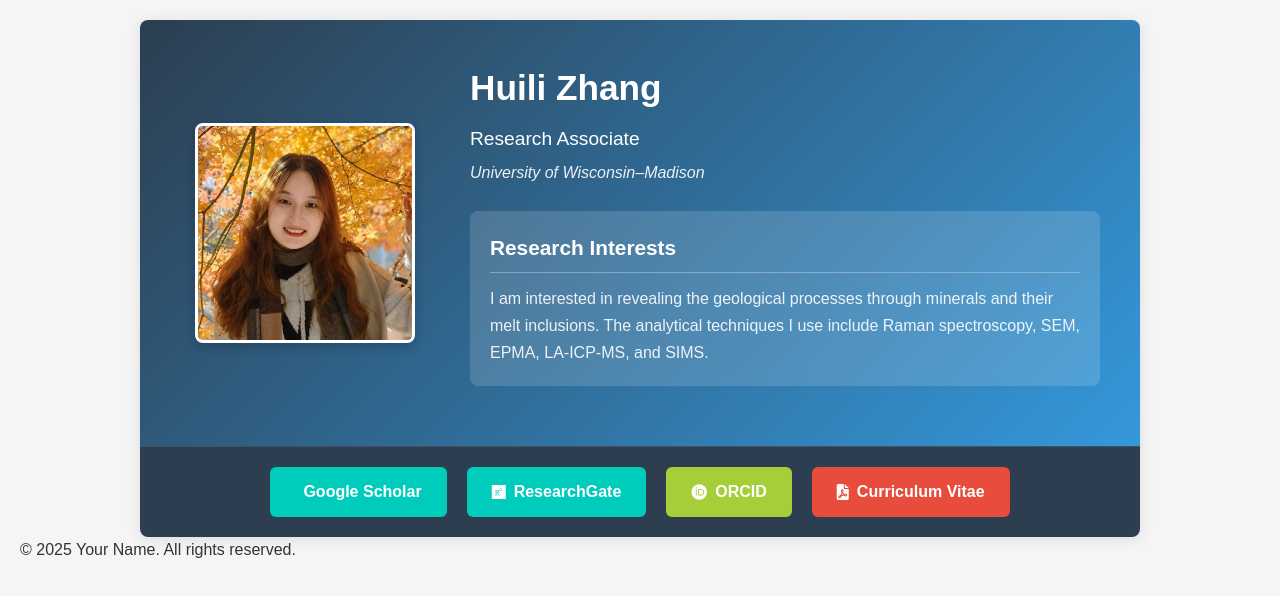
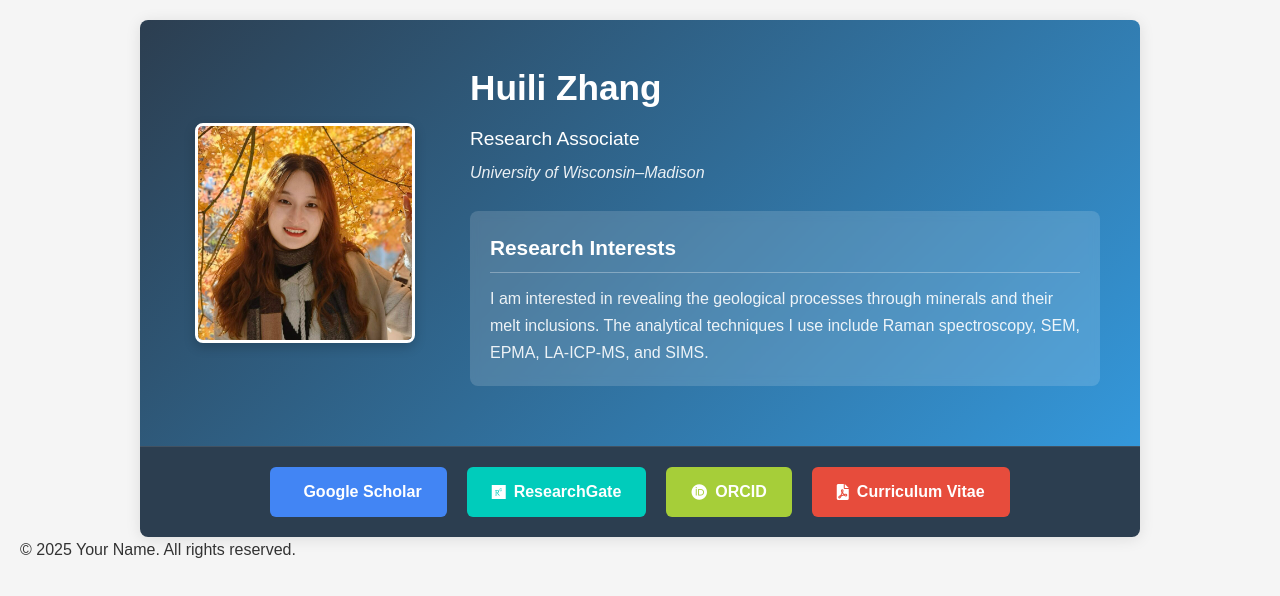
Before and after one commit to Huili97-zhang/Huili-Zhang, a plain HTML site: page index.html in a window 1280 px wide. Drawn offline with Linux system fonts and the light colour scheme.

Commit message:
Update styles.css

```diff
--- a/styles.css
+++ b/styles.css
@@ -120,7 +120,7 @@ body {
     box-shadow: 0 4px 8px rgba(0,0,0,0.2);
 }
 
-.googlescholar { background-color: #00ccbb; }
+.googlescholar { background-color: #4285f4; }
 .researchgate { background-color: #00ccbb; }
 .orcid { background-color: #a6ce39; }
 .cv-download { background-color: #e74c3c; }
```
